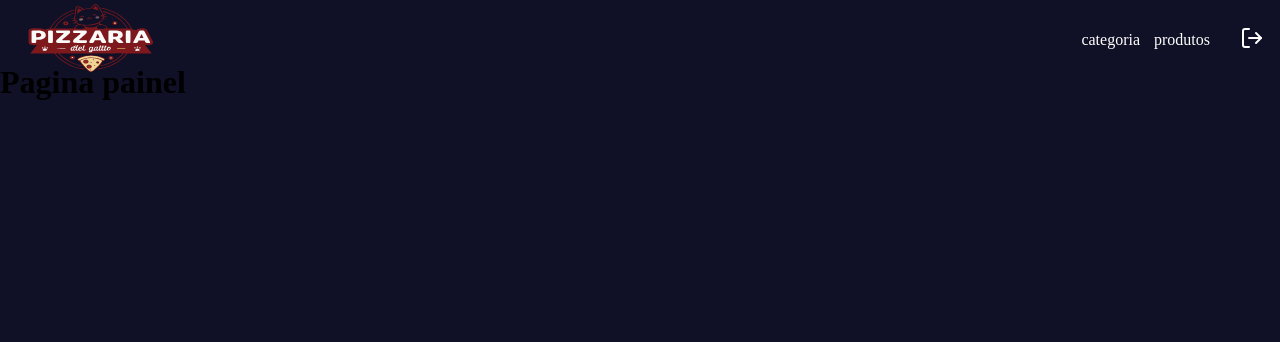
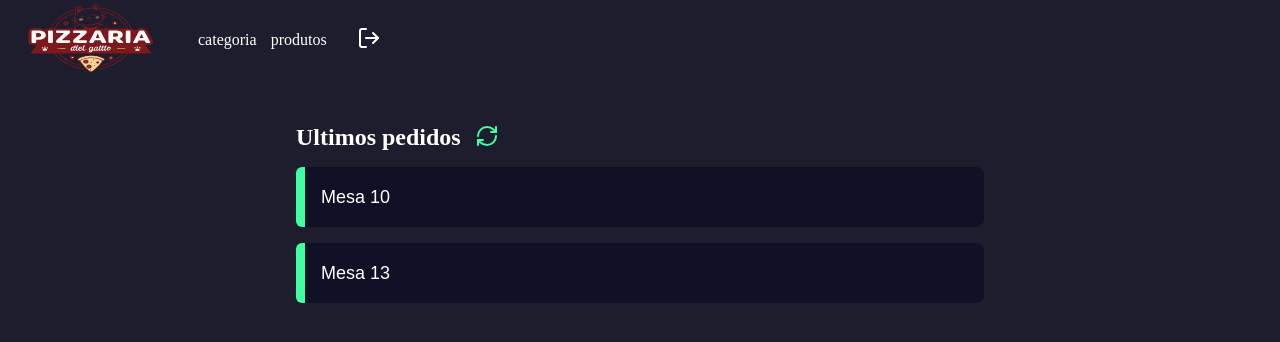
Before and after one commit to WillianRRP/Next-JS_Sistema-pizzaria-web, a Next.js app in the folder frontend/: page /dashboard in a window 1280 px wide. Shown: the top 342 px of the page. Built offline with nearby package versions, Linux system fonts and the light colour scheme.

Commit message:
Creating dashboard

```diff
--- a/frontend/src/app/dashboard/components/header/index.tsx
+++ b/frontend/src/app/dashboard/components/header/index.tsx
@@ -1,11 +1,25 @@
+"use client";
+
 import Link from 'next/link';
 import styles from './styles.module.scss';
 import Image from 'next/image';
 import logoImg from '/public/logoG.svg';
 import { LogOutIcon } from 'lucide-react';
+import { deleteCookie } from 'cookies-next';
+import { useRouter } from 'next/navigation';
 
 
 export function Header() {
+
+  const router = useRouter();
+
+  async function handleLogout() {
+    deleteCookie('session', {path: '/'});
+
+    router.replace('/');
+
+  }
+
   return (
     <header className={styles.headerContainer}>
       <div className={styles.headerContent}>
@@ -30,8 +44,8 @@
 
           </Link>
 
-          <form>
-            <button>
+          <form action={handleLogout}>
+            <button type='submit'>
               <LogOutIcon size={24} color="#fff"/>
             </button>
           </form>
--- a/frontend/src/app/dashboard/components/header/styles.module.scss
+++ b/frontend/src/app/dashboard/components/header/styles.module.scss
@@ -1,5 +1,5 @@
 .headerContainer {
-  height: 4rem;
+  height: 5rem;
 }
 
 .headerContent{
@@ -9,7 +9,8 @@
     padding: 0 16px;
     display: flex;
     align-items: center;
-    justify-content: space-between;
+    justify-content: flex-start; /* Agora alinha tudo para o início */
+    gap: 2rem;
 
     nav{
         display: flex;
--- /dev/null
+++ b/frontend/src/app/dashboard/components/orders/index.tsx
@@ -0,0 +1,34 @@
+import styles from './styles.module.scss';
+import { RefreshCw } from 'lucide-react';
+export function Orders() {
+    return(
+        <main className={styles.container}>
+            <section className={styles.containerHeader}>
+                <h1>Ultimos pedidos</h1>
+
+                <button>
+                    <RefreshCw size={24} color="#3fffa3"/>
+                </button>
+                </section>
+
+                <section className={styles.listOrders}>
+                    <button
+                    className={styles.orderItem}
+
+                    >
+                        <div className={styles.tag}></div>
+                        <span>Mesa 10</span>
+                    </button>
+
+                    <button
+                    className={styles.orderItem}
+                    >
+                        <div className={styles.tag}></div>
+                        <span>Mesa 13</span>
+
+                    </button>
+
+                </section>
+        </main>
+    )
+}
--- /dev/null
+++ b/frontend/src/app/dashboard/components/orders/styles.module.scss
@@ -0,0 +1,57 @@
+.container{
+    max-width: 720px;
+    margin: 20px auto;
+    padding: 0 16px;
+
+    display: flex;
+    justify-content: space-between;
+    flex-direction: column;
+
+    h1{
+        color: var(--white);
+    }
+}
+
+.containerHeader{
+    display: flex;
+    align-items: center;
+    margin-bottom: 16px;
+    margin-top: 24px;
+    gap: 14px;
+
+   button{
+    background: transparent;
+    border: 0;
+   }
+}
+
+.listOrders{
+    display: flex;
+    flex-direction: column;
+   gap: 16px;
+}
+
+.orderItem{
+    display: flex;
+    background-color: var(--dark-900);
+    align-items: center;
+    border: 0;
+    font-size: 18px;
+    border: 0;
+    font-size: 18px;
+    border-radius: 8px;
+    color: var(--white);
+    transition: all 0.5s;
+
+    &:hover{
+        filter: brightness(1.40);
+    }
+}
+
+.tag{
+    width: 9px;
+    height: 60px;
+    background-color: var(--green-900);
+    border-radius: 6px 0 0 6px;
+    margin-right: 16px;
+}
--- a/frontend/src/app/dashboard/page.tsx
+++ b/frontend/src/app/dashboard/page.tsx
@@ -1,7 +1,9 @@
+import { Orders } from "./components/orders";
+
 export default function Dashboard(){
     return (
-        <div>
-            <h1>Pagina painel</h1>
-        </div>
+        <>
+        <Orders/>
+        </>
     )
 }
--- a/frontend/src/app/globals.scss
+++ b/frontend/src/app/globals.scss
@@ -9,11 +9,11 @@
     --black: #000;
 
     --dark-900: #101026;
-    --dark-700: #1d1d1d;
+    --dark-700: #1d1d2e;
 
 
     --gray-100: #8a8a8a;
-    --gray-900: #3fffa3;
+    --green-900: #3fffa3;
     --red-900: #FF3F4B;
 }
 
@@ -28,7 +28,7 @@
 }
 
 body{
-    background: var(--dark-900);
+    background: var(--dark-700);
 }
 
 body, input, textarea, select, button{
```
